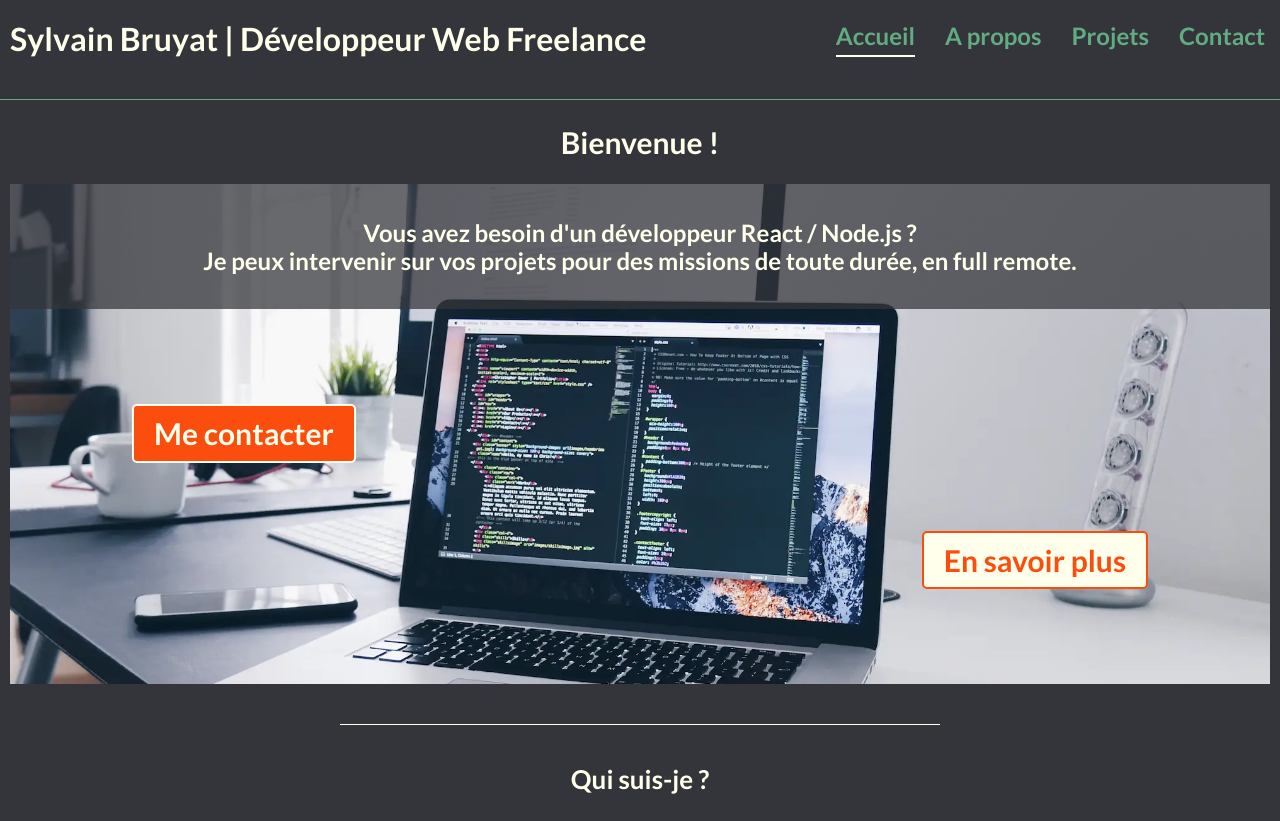
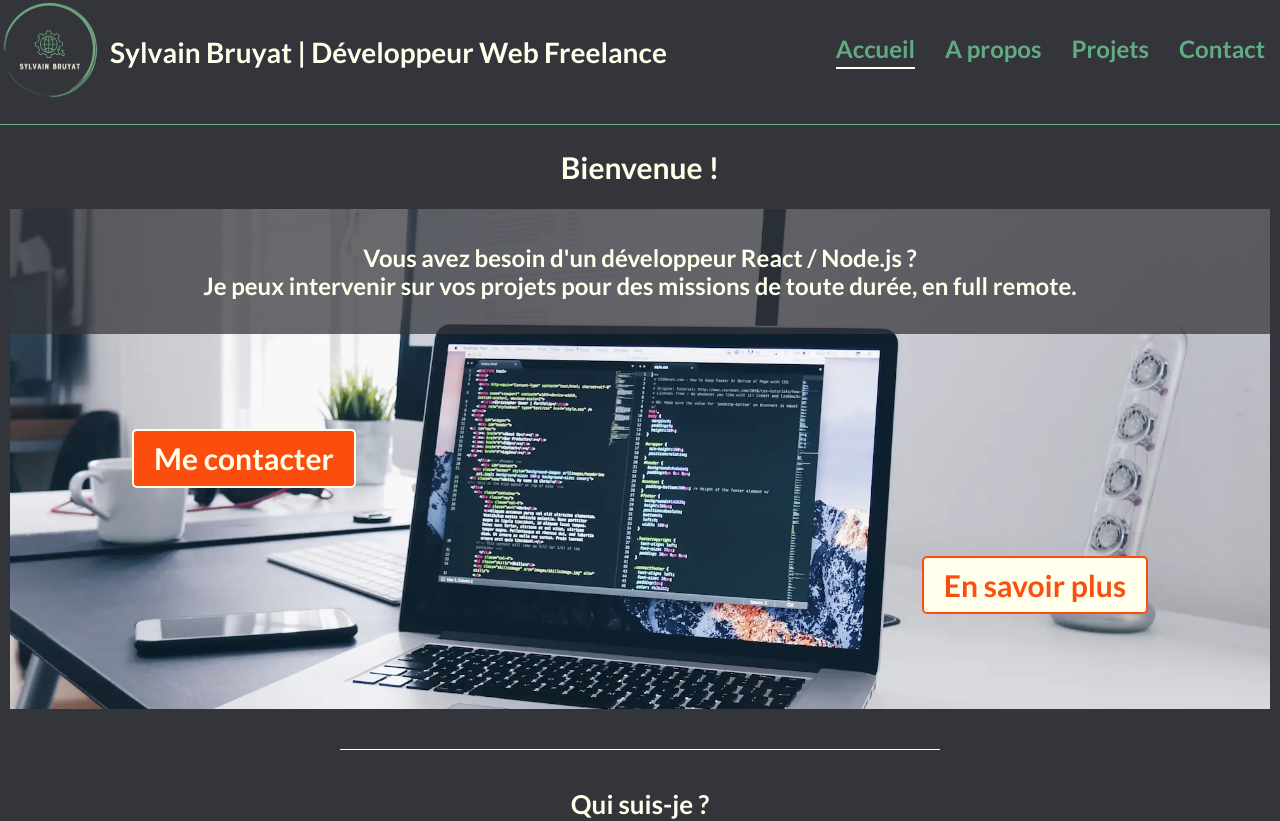
Before and after one commit to SylvainBruyat/portfolio, a React (Create React App) app: page / in a window 1280 px wide. Shown: the top 821 px of the page. Built offline with nearby package versions, Linux system fonts and the light colour scheme.

Commit message:
Addition of logo in component Header

```diff
--- a/src/components/Header.jsx
+++ b/src/components/Header.jsx
@@ -3,7 +3,18 @@ import { NavLink } from 'react-router-dom';
 export default function Header() {
   return (
     <header className="header">
-      <h1 className="header__h1">Sylvain Bruyat | Développeur Web Freelance</h1>
+      <div className="header__logo-h1">
+        <NavLink to="/">
+          <img
+            src={require('../assets/images/logo_200-200_no-background.png')}
+            alt="Logo de Sylvain Bruyat Développeur Web"
+            className="header__logo"
+          />
+        </NavLink>
+        <h1 className="header__h1">
+          Sylvain Bruyat | Développeur Web Freelance
+        </h1>
+      </div>
       <nav className="header__nav">
         <ul className="header__links-list">
           <li>
--- a/src/styles/components/_header.scss
+++ b/src/styles/components/_header.scss
@@ -1,7 +1,6 @@
 @use '../utils/variables' as vars;
 
 .header {
-  min-height: 100px;
   padding-bottom: 20px;
   border-bottom: 1px solid vars.$color-secondary;
 
@@ -11,10 +10,21 @@
     align-items: center;
   }
 
+  &__logo-h1 {
+    display: flex;
+    justify-content: space-between;
+    align-items: center;
+  }
+
+  &__logo {
+    width: 100px;
+    height: 100px;
+  }
+
   &__h1 {
     margin: 20px 10px;
     color: vars.$color-tertiary;
-    font-size: 1.6rem;
+    font-size: 1.4rem;
     text-align: center;
   }
 
```
Also changed, not shown: src/assets/images/logo_200-200_no-background.png (added).
